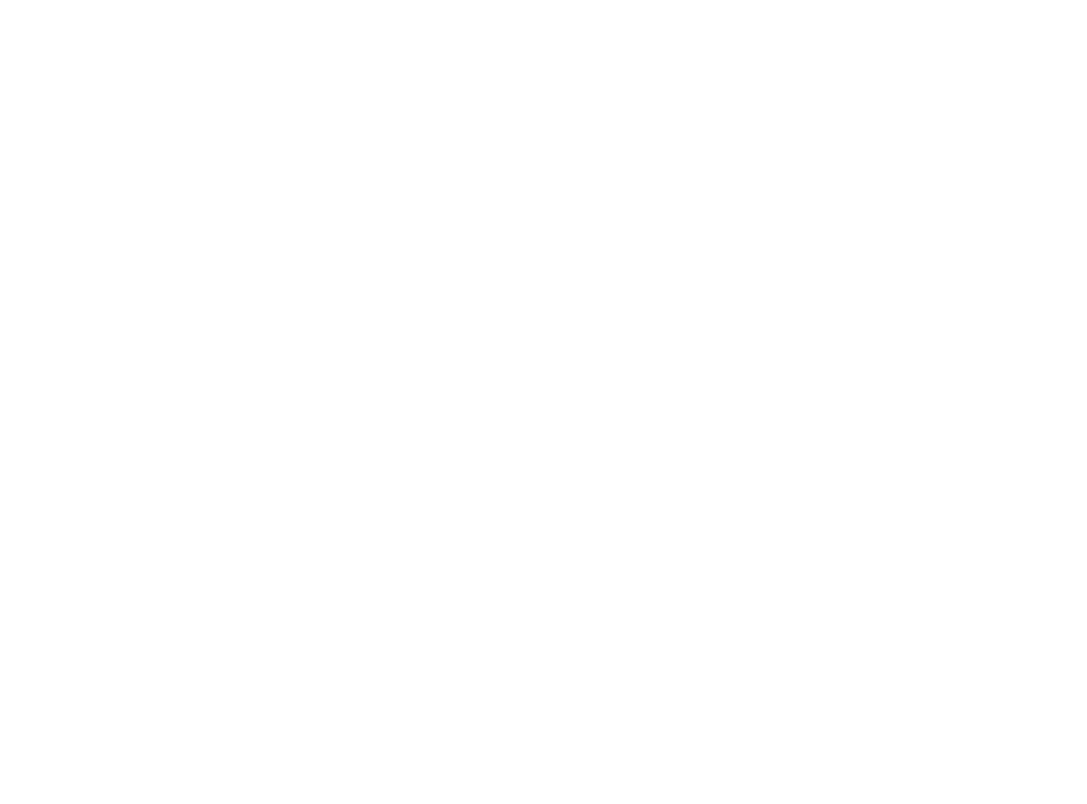
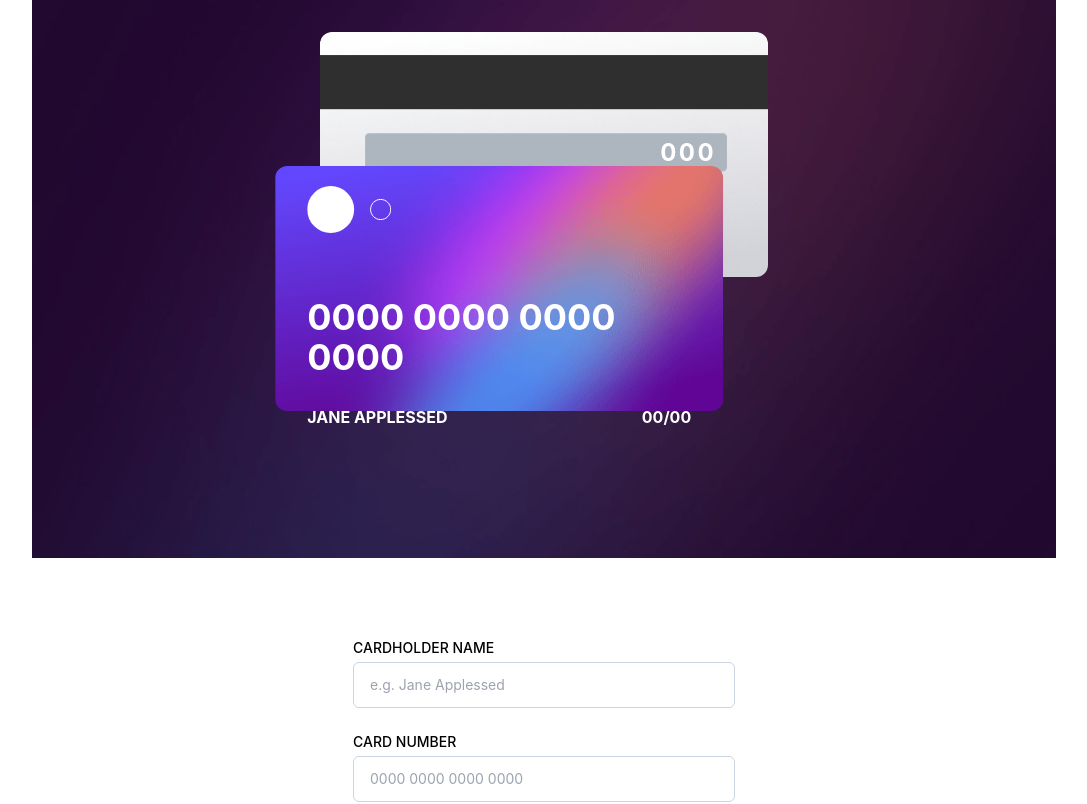
Before and after one commit to Mrak9087/card_challenge_tailwind, a React (Create React App) app: page / in a window 1280 px wide. Shown: the top 804 px of the page, without its empty margins (96-1183 px from the left). Built offline with nearby package versions, Linux system fonts and the light colour scheme.

Commit message:
feat: add component MainSection

```diff
--- a/src/App.js
+++ b/src/App.js
@@ -1,7 +1,13 @@
 import "./App.css";
+import Container from "./components/Container";
+import MainSection from "./components/MainSection";
 
 function App() {
-  return <div className="App"></div>;
+  return (
+    <Container>
+      <MainSection />
+    </Container>
+  )
 }
 
 export default App;
--- /dev/null
+++ b/src/components/MainSection/MainSection.jsx
@@ -0,0 +1,43 @@
+import React, { useMemo, useState } from 'react';
+import CardFront from '../CardFront';
+import CardBack from '../CardBack';
+import CardForm from '../CardForm';
+
+export const MainSection = () => {
+  const [cardInfo, setCardInfo] = useState({
+    holder: '',
+    cardNumber:'',
+    mm:'',
+    yy:'',
+    cvc:''
+  });
+
+  const [isShowForm,setIsShowForm] = useState(true);
+
+
+  const handlerCardInfo = (holder,cardNumber,mm,yy,cvc) => {
+    setCardInfo({
+      holder,
+      cardNumber,
+      mm,
+      yy,
+      cvc
+    })
+  }
+  return (
+    <div className='w-full min-h-screen h-full flex flex-col xl:justify-between xl:flex-row'>
+        <div className='w-full relative sm:static xl:w-1/2 xl:min-h-screen flex flex-col sm:gap-y-9 justify-center items-end px-4 pb-12 sm:pb-0 sm:px-0 sm:items-center pt-8 xl:pt-0 xl:items-end mb-20 xl:mb-0 bg-mobile xl:bg-desktop bg-white bg-no-repeat bg-cover xl:bg-contain'>
+          <CardFront cardNumber={cardInfo.cardNumber} holder={cardInfo.holder} mm={cardInfo.mm} yy={cardInfo.yy} />
+          <CardBack cvc={cardInfo.cvc}/>
+        </div>
+        <div className='w-full xl:w-1/2 min-h-full flex flex-col justify-center items-center px-6'>
+            {
+              isShowForm ?
+                <CardForm onSubmit={handlerCardInfo} onShow={setIsShowForm}/>
+              :
+                <></>
+            }
+        </div>
+    </div>
+  )
+}
--- /dev/null
+++ b/src/components/MainSection/index.jsx
@@ -0,0 +1,3 @@
+import { MainSection } from "./MainSection";
+
+export default MainSection;
```
